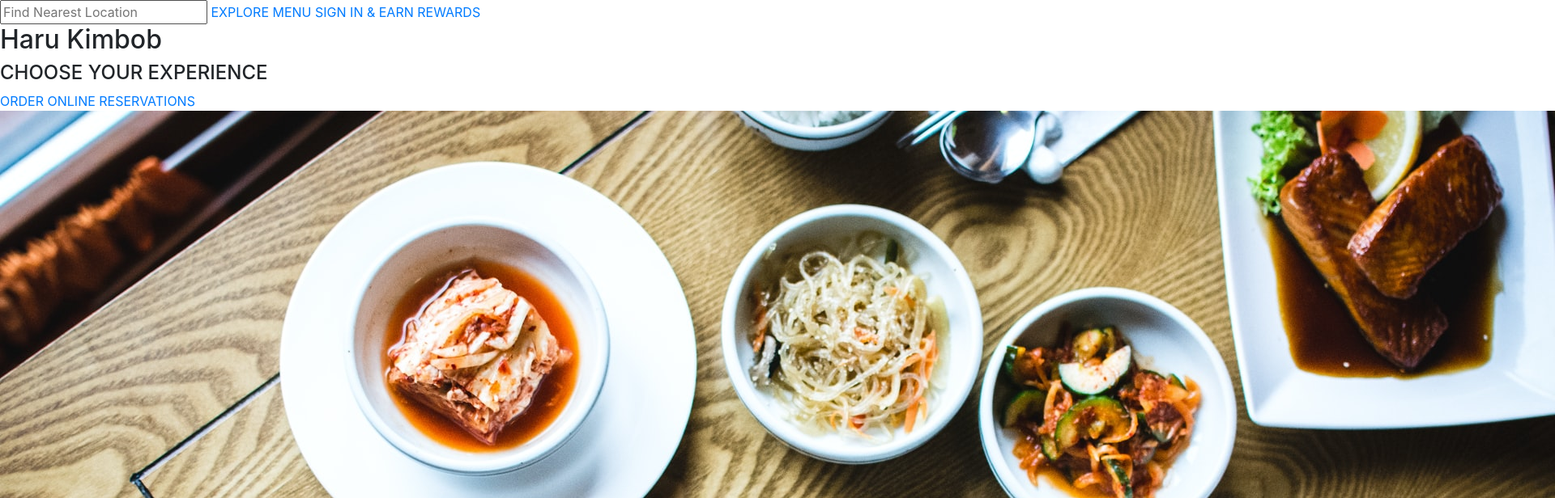
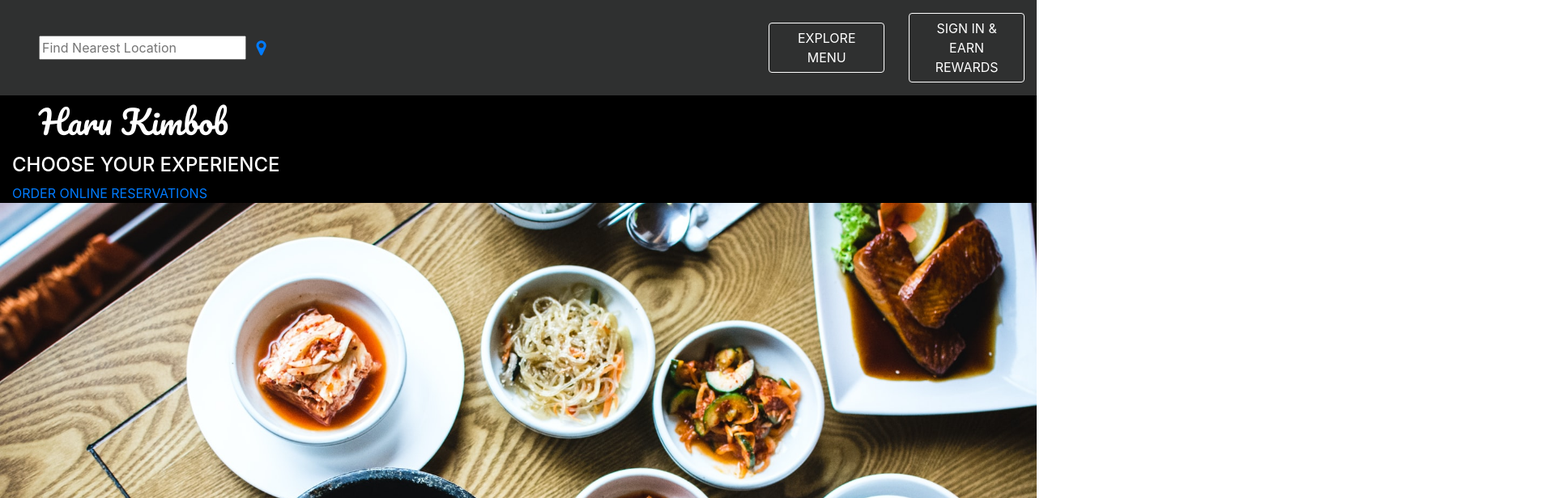
Before and after one commit to johnvillez/harukimbob, a website: page index.html in a window 1280 px wide. Shown: the top 616 px of the page at 81% size, 1920 px wide, since content can reach past the window. Drawn offline with nearby package versions, Linux system fonts and the light colour scheme.

Commit message:
Added some styles

```diff
--- /dev/null
+++ b/css/style.scss
@@ -0,0 +1,20 @@
+$header-font: "Pacifico", cursive;
+
+header {
+    background-color: black !important;
+}
+
+header {
+
+    .first {
+        background-color: #2f3030;
+    }
+    h1 {
+        font-family: $header-font;
+        color: white;
+    }
+
+    h4 {
+        color: white;
+    }
+}
--- a/index.html
+++ b/index.html
@@ -10,28 +10,44 @@
     <link rel="stylesheet" href="node_modules/bootstrap/dist/css/bootstrap.min.css" />
     <link rel="stylesheet" href="node_modules/bootstrap-social/bootstrap-social.css" />
     <link rel="stylesheet" href="node_modules/font-awesome/css/font-awesome.min.css" />
+    <link rel="preconnect" href="https://fonts.googleapis.com">
+    <link rel="preconnect" href="https://fonts.gstatic.com" crossorigin>
+    <link href="https://fonts.googleapis.com/css2?family=Pacifico&display=swap" rel="stylesheet">
+    <link rel="stylesheet" href="css/style.css" />
 
     <title>Haru Kimbob</title>
 </head>
 
 <body>
-
-    <header>
-        <input type="text" placeholder="Find Nearest Location">
-        <a href="#">EXPLORE MENU</a>
-        <a href="#">SIGN IN &amp; EARN REWARDS</a>
-
-        <h2>Haru Kimbob</h2>
+    <header class="container-fluid">
+        <div class="row first h-75">
+            <div class="col-8 pl-5 mt-3 mb-3 align-self-center">
+                <input type="text" placeholder="Find Nearest Location">
+                <a href="#"><i class="fa fa-map-marker fa-lg pl-2" aria-hidden="true"></i></a>
+            </div>
+            <div class="col ml-5 mt-3 mb-3 pl-5 align-self-center">
+                <a class="btn border border-white text-white" href="#">EXPLORE MENU</a>
+            </div>
+            <div class="col mt-3 mb-3 align-self-center">
+                <a class="btn border border-white text-white" href="#">SIGN IN &amp; EARN REWARDS</a>
+            </div>
+        </div>
+        <div class="row mt-2 mb-2">
+            <div class="col pl-5">
+                <h1>Haru Kimbob</h1>
+            </div>
+        </div>
         <h4>CHOOSE YOUR EXPERIENCE</h4>
         <a href="#">ORDER ONLINE</a>
         <a href="#">RESERVATIONS</a>
     </header>
+    </div>
 
     <a href="#">
-        <img src="img/link1.jpg" />
+        <img class="img-fluid" src="img/link1.jpg" />
     </a>
     <a href="#">
-        <img src="img/link2.jpg" />
+        <img class="img-fluid" src="img/link2.jpg" />
     </a>
 
     <nav>
```
Also changed, not shown: package.json (+18 -3 lines), css/style.css, 2 other files.
